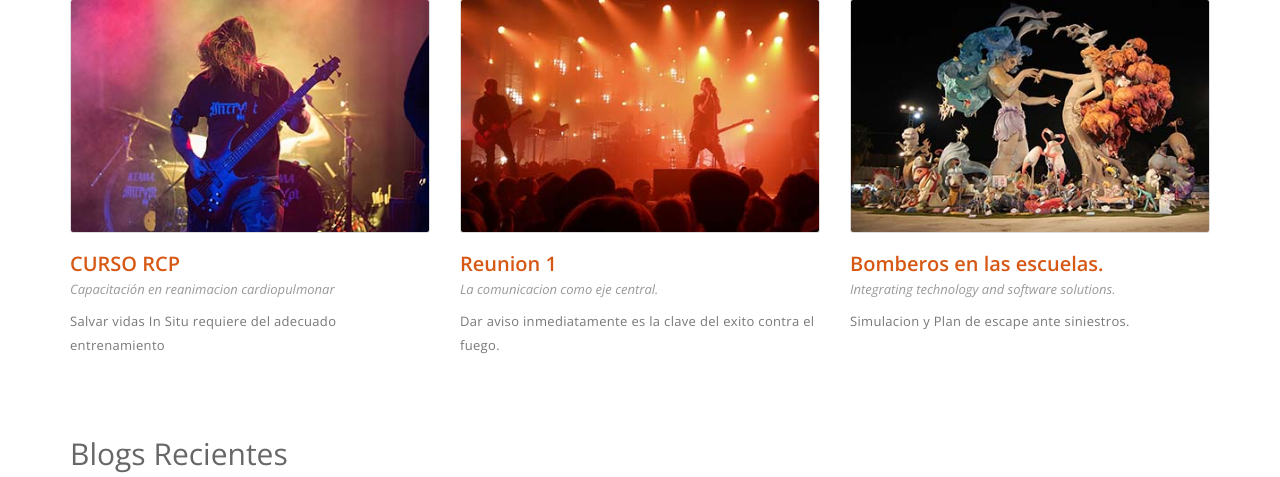
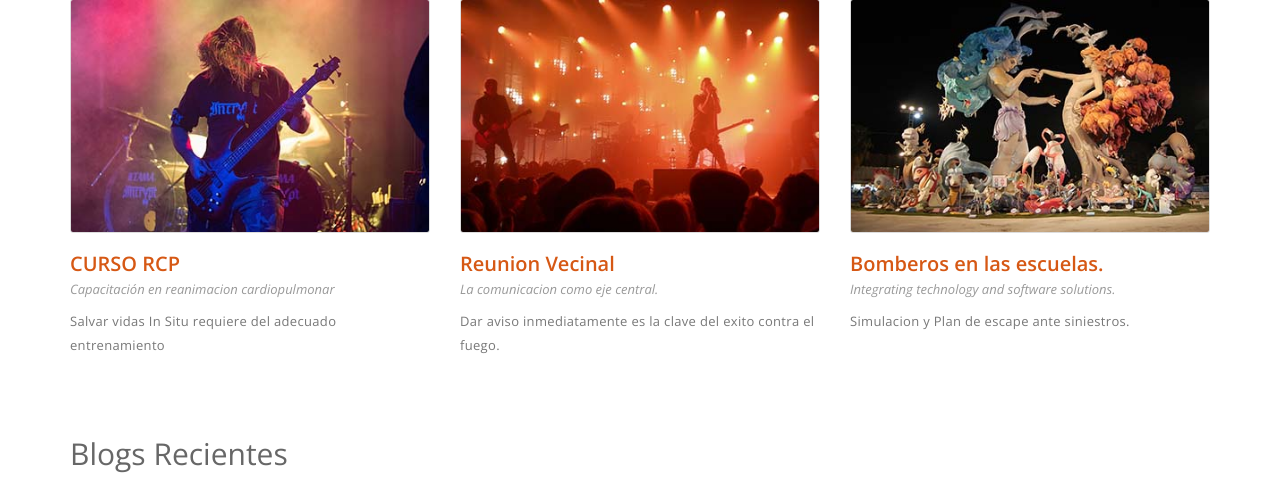
Before and after one commit to gabbyhuell/Equipo7_ProyectoWeb, a Django app: page /index.html in a window 1280 px wide. Shown: the part 932-1409 px from the top of the page. Run offline with Django 4.2, Linux system fonts and the light colour scheme; some libraries are stand-ins or nearby versions.

Commit message:
Cambio de nombre

```diff
--- a/ProjectFinal/blog/webapp/templates/index.html
+++ b/ProjectFinal/blog/webapp/templates/index.html
@@ -146,7 +146,7 @@
 								<!-- image -->
 								<img class="img-responsive" src="../static/img/event/2.jpg" alt="Events" />
 								<!-- heading -->
-								<h4><a href="#"> Reunion 1 </a></h4>
+								<h4><a href="#"> Reunion Vecinal </a></h4>
 								<!-- sub text -->
 								<span class="sub-text">La comunicacion como eje central.</span>
 								<!-- paragraph -->
```
